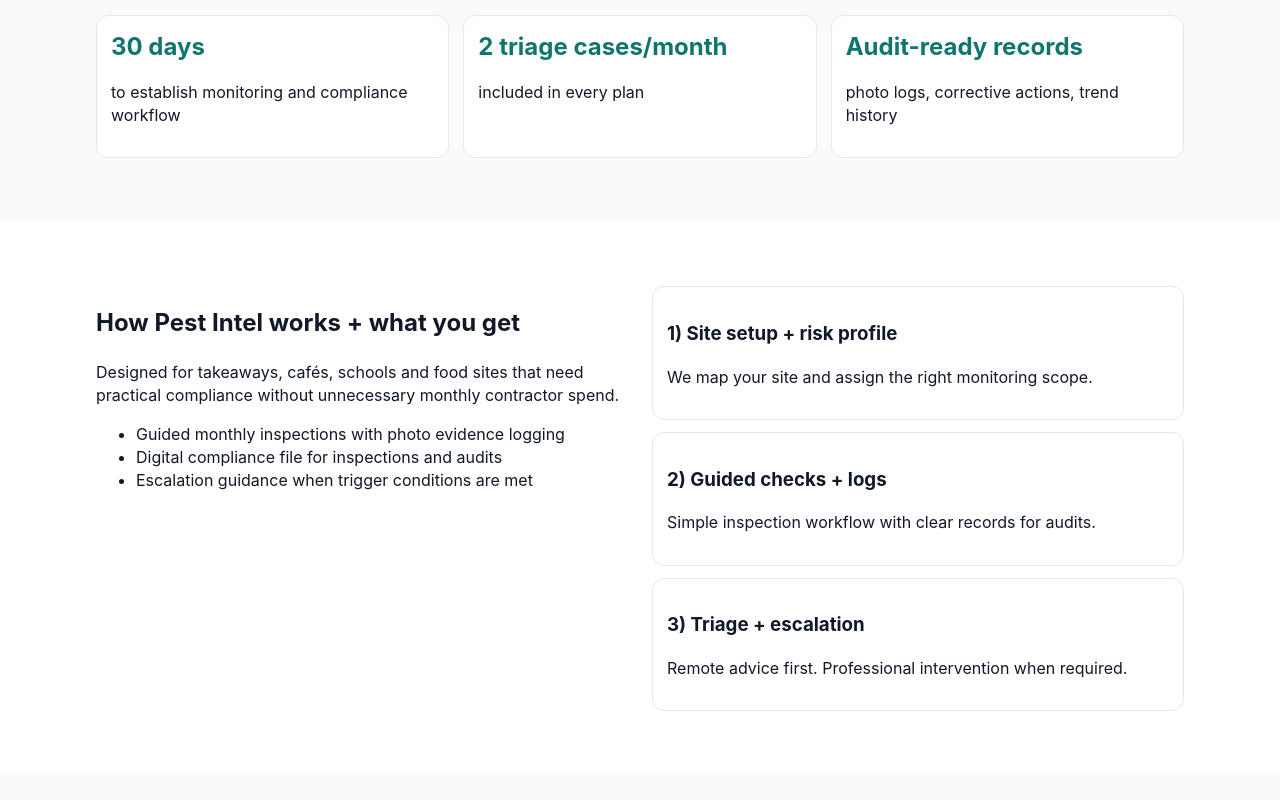
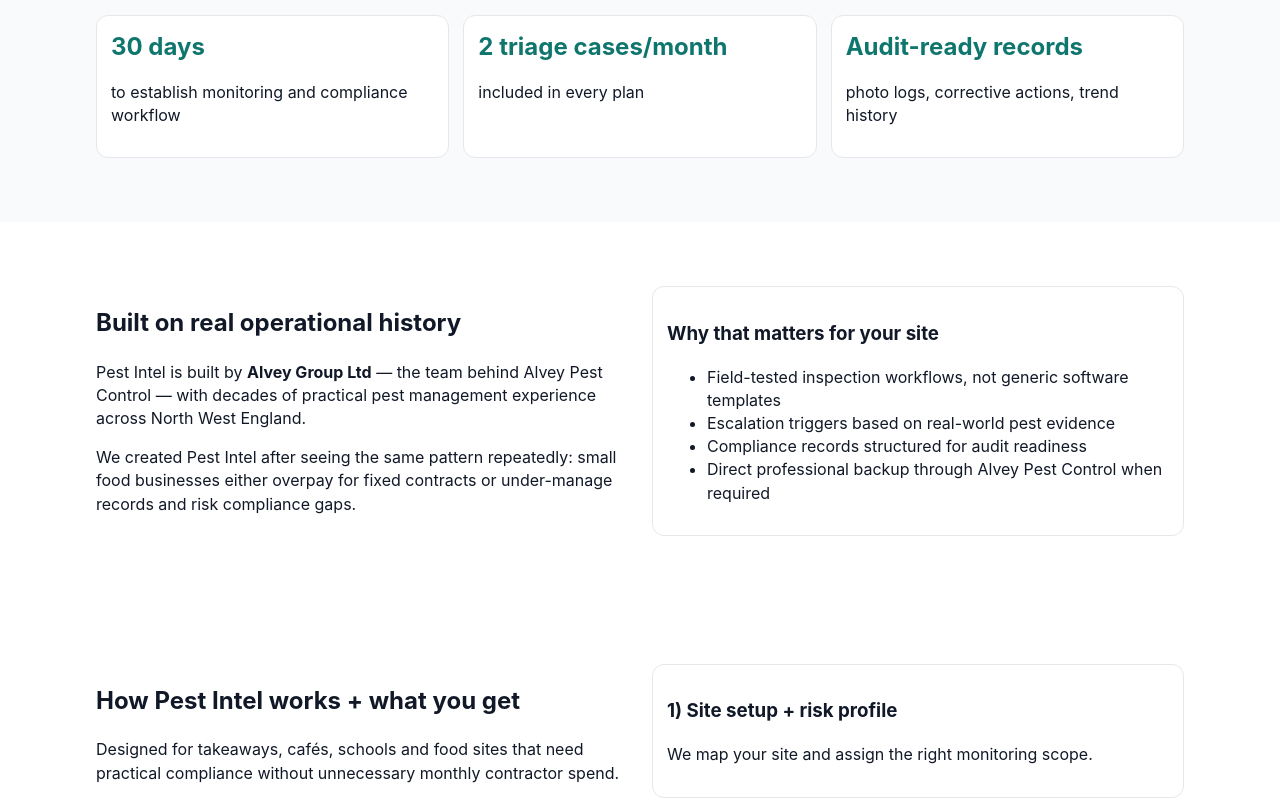
Before and after one commit to johnalvey13-rgb/pest-intel-site, a plain HTML site: page index.html in a window 1280 px wide. Shown: the part 529-1329 px from the top of the page. Drawn offline with Linux system fonts and the light colour scheme.

Commit message:
Add history and experience social-proof section for Alvey Group

```diff
--- a/index.html
+++ b/index.html
@@ -37,6 +37,25 @@
         <article class="card stat"><h3>30 days</h3><p>to establish monitoring and compliance workflow</p></article>
         <article class="card stat"><h3>2 triage cases/month</h3><p>included in every plan</p></article>
         <article class="card stat"><h3>Audit-ready records</h3><p>photo logs, corrective actions, trend history</p></article>
+      </div>
+    </section>
+
+    <section class="section">
+      <div class="container grid-2">
+        <div>
+          <h2>Built on real operational history</h2>
+          <p>Pest Intel is built by <strong>Alvey Group Ltd</strong> — the team behind Alvey Pest Control — with decades of practical pest management experience across North West England.</p>
+          <p>We created Pest Intel after seeing the same pattern repeatedly: small food businesses either overpay for fixed contracts or under-manage records and risk compliance gaps.</p>
+        </div>
+        <div class="card">
+          <h3>Why that matters for your site</h3>
+          <ul>
+            <li>Field-tested inspection workflows, not generic software templates</li>
+            <li>Escalation triggers based on real-world pest evidence</li>
+            <li>Compliance records structured for audit readiness</li>
+            <li>Direct professional backup through Alvey Pest Control when required</li>
+          </ul>
+        </div>
       </div>
     </section>
 
```
